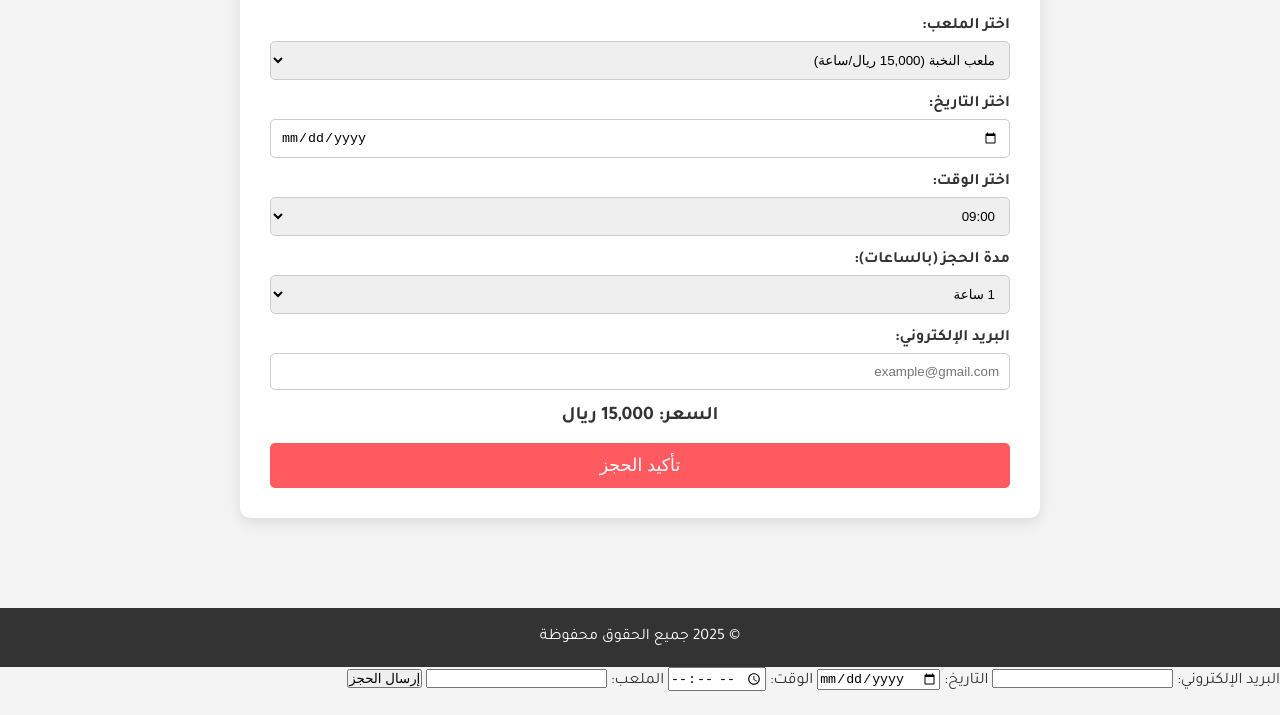
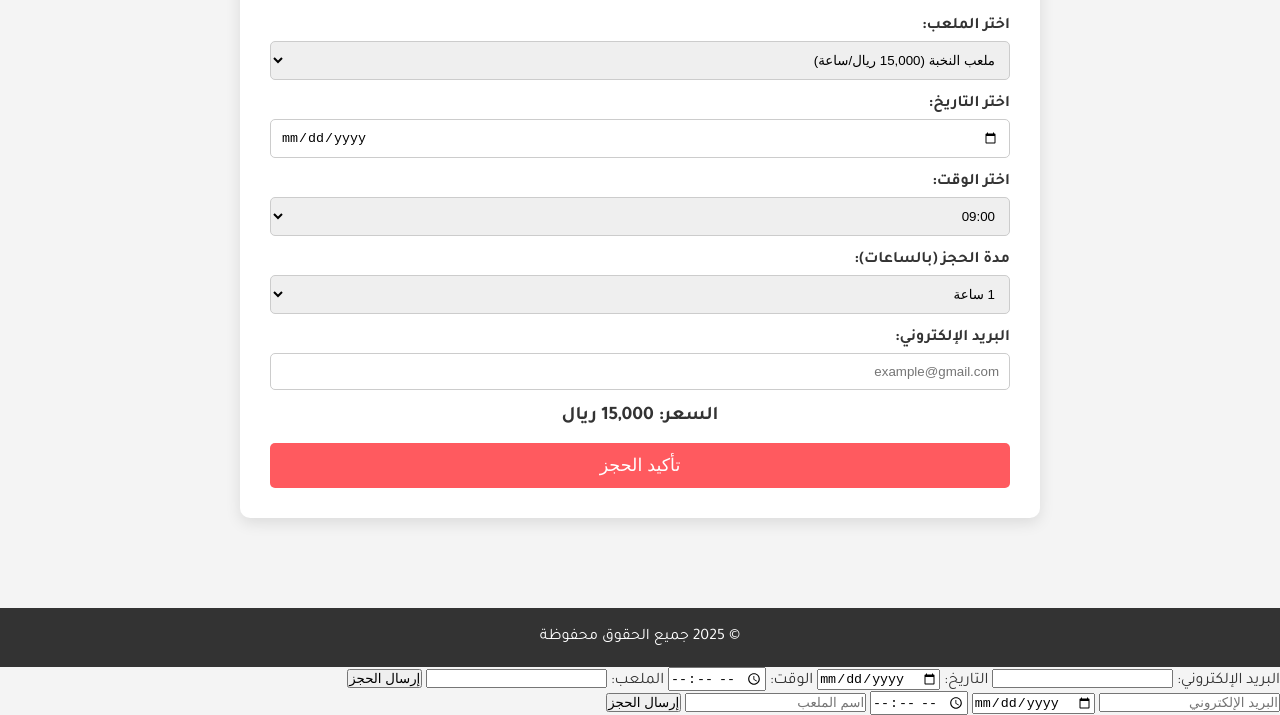
Before and after one commit to Ahm9d2/7cr, a plain HTML site: page index.html in a window 1280 px wide. Shown: the part 220-935 px from the top of the page. Before the commit the page ends 911 px from the top, so only its background shows below. Drawn offline with Linux system fonts and the light colour scheme.

Commit message:
Update index.html

```diff
--- a/index.html
+++ b/index.html
@@ -195,3 +195,9 @@
 
     <button type="submit">إرسال الحجز</button>
 </form>
+
+<input type="email" id="email" required placeholder="البريد الإلكتروني">
+<input type="date" id="date" required>
+<input type="time" id="time" required>
+<input type="text" id="field" required placeholder="اسم الملعب">
+<button onclick="sendEmail()">إرسال الحجز</button>
```
